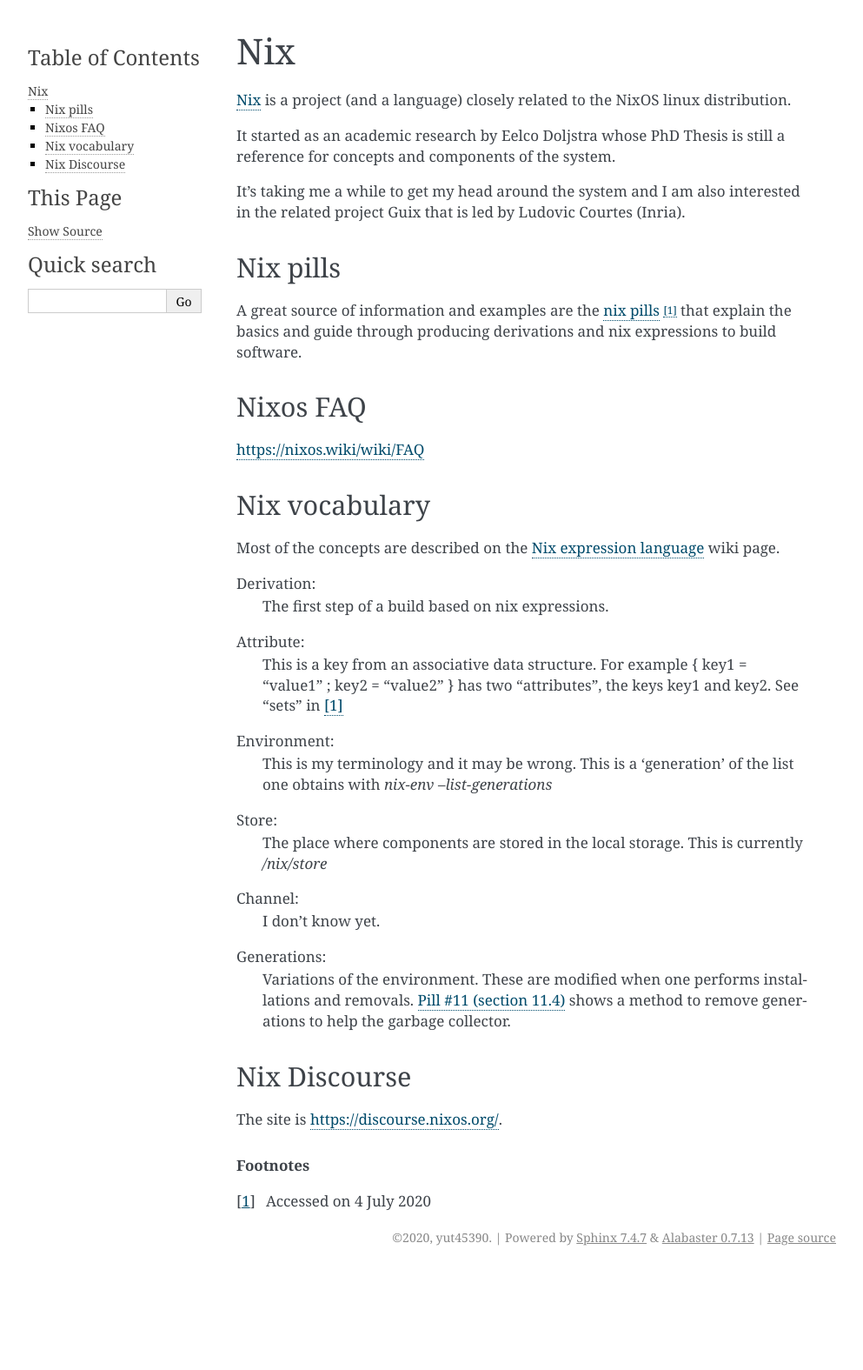
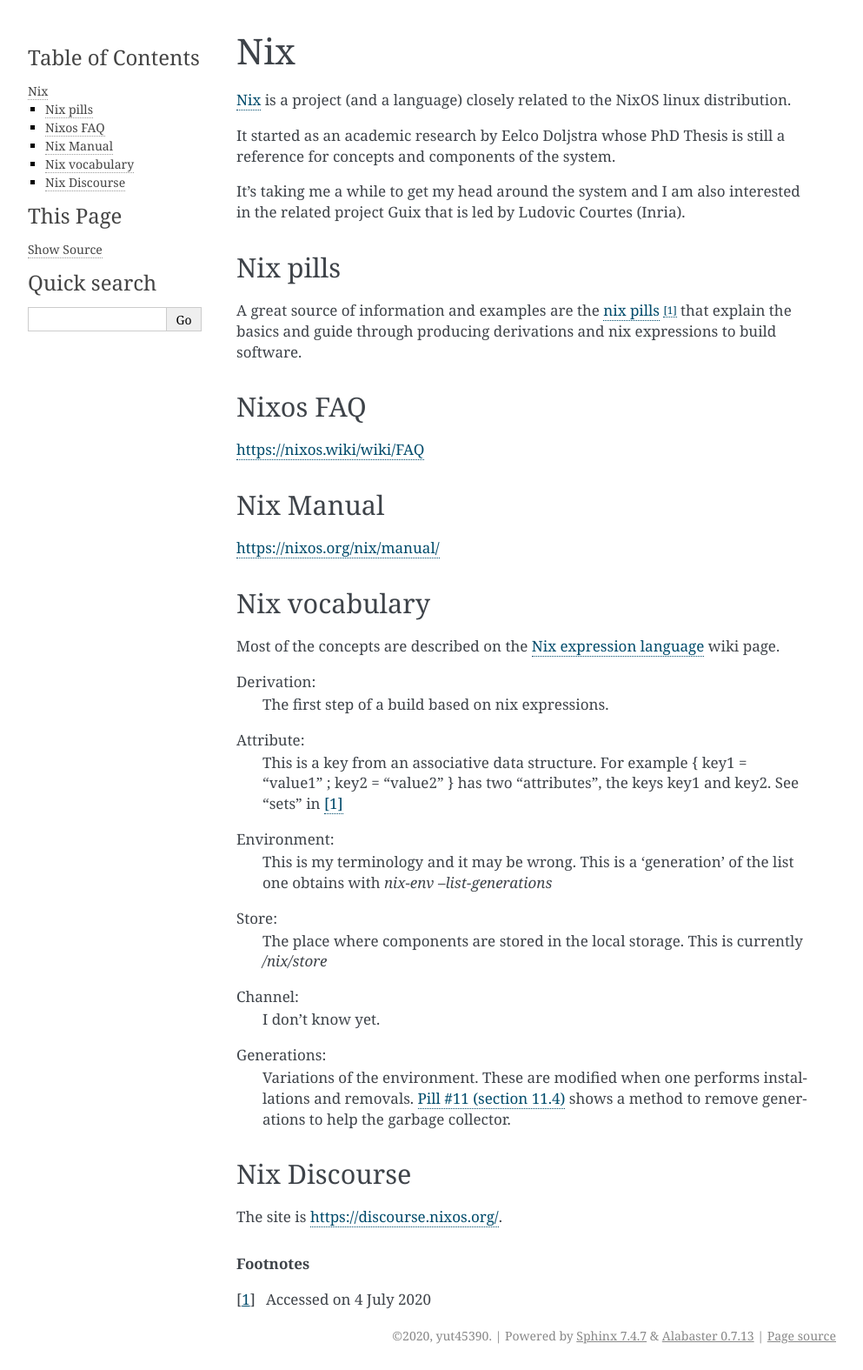
Before and after one commit to alst2821/puffer-fish, a Sphinx documentation site: the page built from doc/nix.rst, in a window 1280 px wide. Shown: the whole page at 87% size, without its empty margins (148-1141 px from the left). Built offline with Sphinx 7.4.7, drawn with Linux system fonts in a browser that asks for light colours; before the commit the page ends 1462 px from its top, so only the background shows below that.

Commit message:
add link to nix manual

```diff
--- a/doc/nix.rst
+++ b/doc/nix.rst
@@ -27,6 +27,12 @@
 
 `https://nixos.wiki/wiki/FAQ <https://nixos.wiki/wiki/FAQ>`_
 
+Nix Manual
+----------
+
+`https://nixos.org/nix/manual/ <https://nixos.org/manual>`_
+
+
 Nix vocabulary
 --------------
 
@@ -42,7 +48,6 @@
     This is a key from an associative data structure. For example
     { key1 = "value1" ; key2 = "value2" } has two "attributes", the keys
     key1 and key2. See "sets" in `[1] <https://nixos.wiki/wiki/Nix_Expression_Language>`_
-
 
 Environment:
     This is my terminology and it may be wrong. This is a 'generation' of
```
